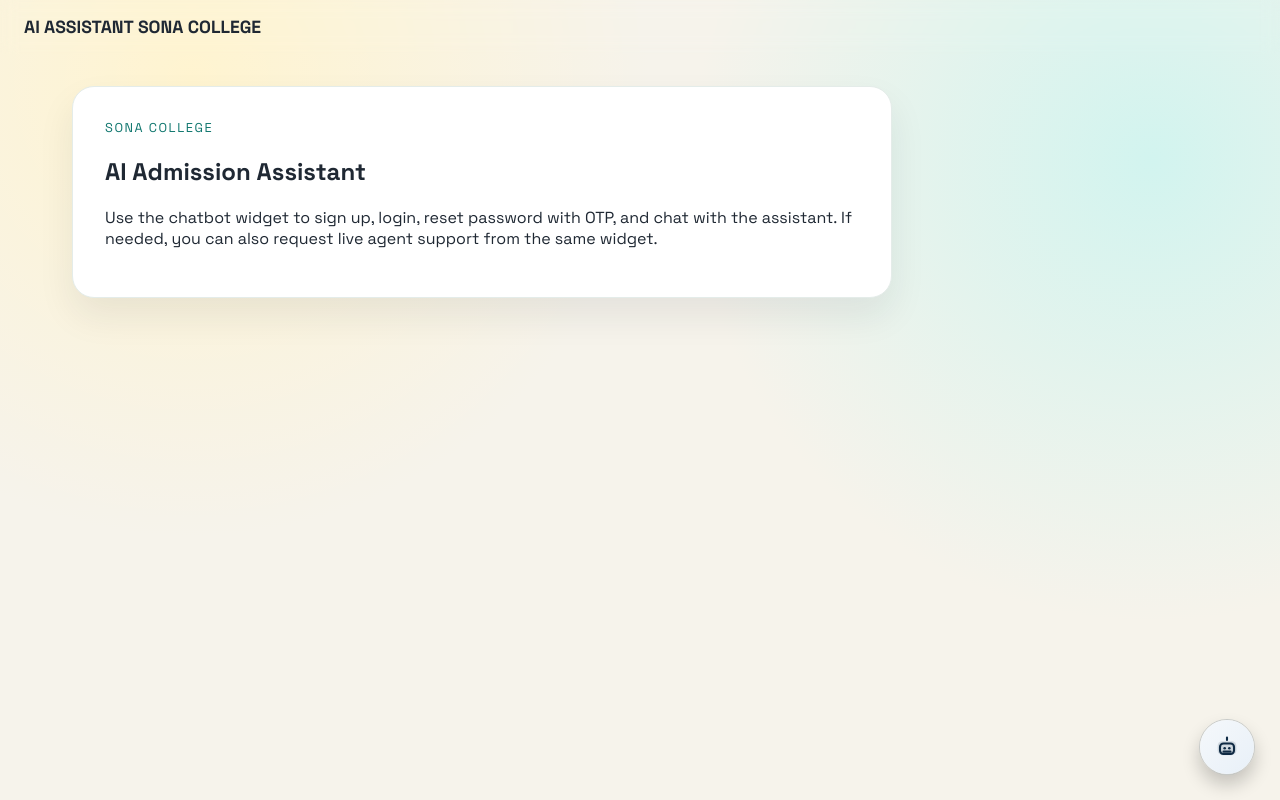
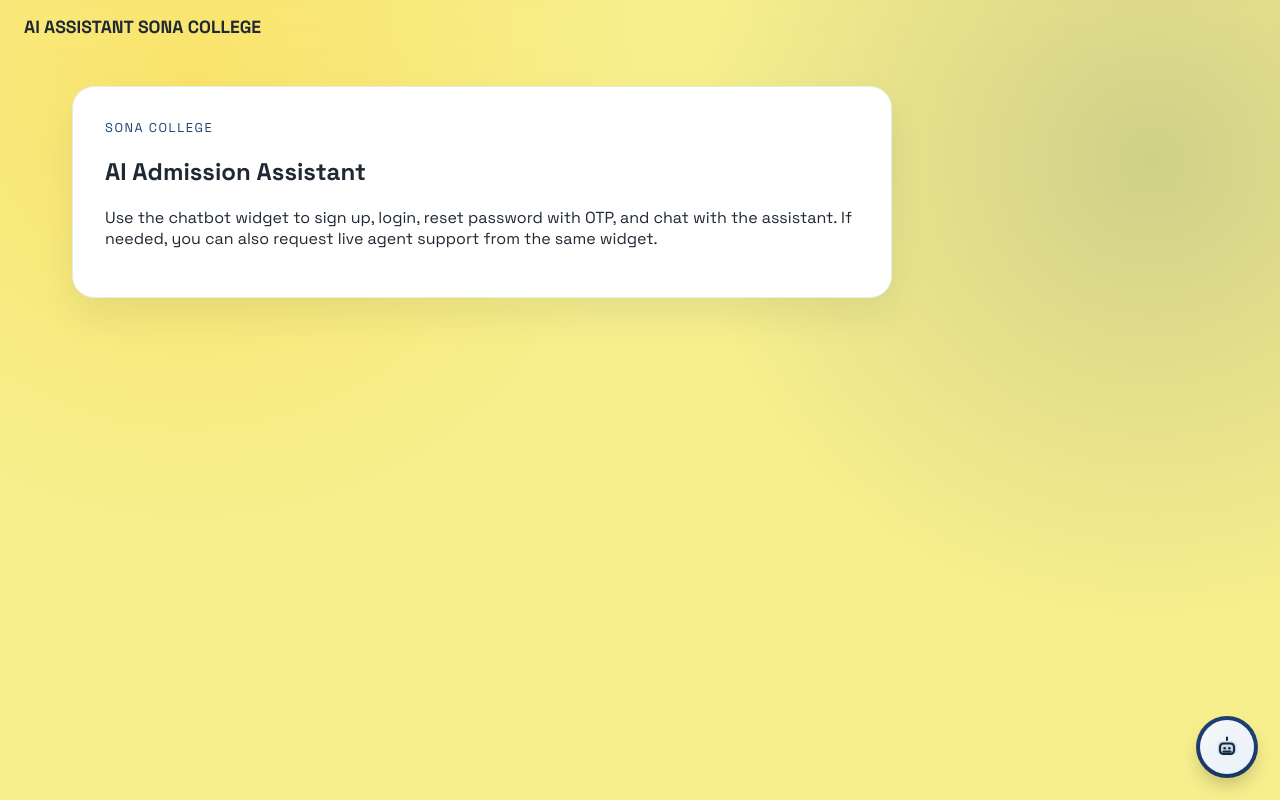
Before and after one commit to haridharshan-dot/Rag-chatbot, a React (Vite) app in the folder client/: page / in a window 1280 px wide. Built offline with nearby package versions, Linux system fonts and the light colour scheme; no server answers.

Commit message:
Apply Sona brand palette across UI surfaces

```diff
--- a/client/src/chatbot-modern.css
+++ b/client/src/chatbot-modern.css
@@ -1380,6 +1380,77 @@
   backdrop-filter: none;
 }
 
+/* Sona brand lock: #FECC2A, #F7EF8D, #1E4175 */
+:root {
+  --cc-brand-blue: #1e4175;
+  --cc-brand-yellow: #fecc2a;
+  --cc-brand-cream: #f7ef8d;
+}
+
+.cc-widget {
+  background: linear-gradient(165deg, #fffef4 0%, #f7ef8d 52%, #fff7cd 100%) !important;
+  border-color: #d8ca84 !important;
+}
+
+.cc-shell {
+  background: linear-gradient(180deg, #fffdf2 0%, #fff9db 20%, #ffffff 100%) !important;
+}
+
+.cc-header {
+  background: #fffbe7 !important;
+  border-bottom-color: #e2d58f !important;
+}
+
+.cc-brand-copy h3,
+.cc-avatar-bot,
+.cc-action-btn,
+.cc-student-pill,
+.cc-channel-tab,
+.cc-bubble-time,
+.cc-markdown a {
+  color: var(--cc-brand-blue) !important;
+}
+
+.cc-agent-cta,
+.cc-send,
+.cc-channel-tab-agent.active,
+.cc-channel-tab-ai.active {
+  background: var(--cc-brand-blue) !important;
+  border-color: var(--cc-brand-blue) !important;
+  color: #ffffff !important;
+}
+
+.cc-action-btn:hover,
+.cc-send:hover:not(:disabled),
+.cc-agent-cta:hover {
+  background: #17345d !important;
+  border-color: #17345d !important;
+}
+
+.cc-hours-pill,
+.cc-bubble-system,
+.cc-resolved-card,
+.cc-chip,
+.cc-resume-banner {
+  background: #fff7cc !important;
+  border-color: #e5d27f !important;
+}
+
+.cc-bubble-student {
+  background: var(--cc-brand-blue) !important;
+  border-color: var(--cc-brand-blue) !important;
+}
+
+.cc-bubble-agent {
+  background: #fffbe2 !important;
+  border-color: #e5d78e !important;
+}
+
+.cc-input-wrap:focus-within {
+  border-color: var(--cc-brand-blue) !important;
+  box-shadow: 0 0 0 4px rgba(30, 65, 117, 0.16) !important;
+}
+
 .cc-header-main {
   display: flex;
   align-items: center;
--- a/client/src/styles-status.css
+++ b/client/src/styles-status.css
@@ -1,3 +1,9 @@
+.status-layout {
+  --sona-blue: #1e4175;
+  --sona-yellow: #fecc2a;
+  --sona-cream: #f7ef8d;
+}
+
 /* Status Page Layout */
 .status-layout {
   display: grid;
@@ -9,8 +15,8 @@
 
 /* Sidebar */
 .status-sidebar {
-  background: linear-gradient(170deg, #f6f9fc 0%, #eef3f7 100%);
-  border: 1px solid #d8e1ea;
+  background: linear-gradient(170deg, #fffdf1 0%, #f7ef8d 100%);
+  border: 1px solid #e0d28d;
   border-radius: 16px;
   box-shadow: 0 12px 35px rgba(0, 0, 0, 0.08);
   padding: 1rem;
@@ -35,7 +41,7 @@
   text-transform: uppercase;
   letter-spacing: 0.12em;
   font-size: 0.8rem;
-  color: #0f766e;
+  color: #1e4175;
   margin-bottom: 0.3rem;
   margin: 0;
 }
@@ -67,8 +73,8 @@
 }
 
 .status-item.info {
-  background: linear-gradient(135deg, #a8edea 0%, #fed6e3 100%);
-  border-left-color: #0f766e;
+  background: linear-gradient(135deg, #f7ef8d 0%, #fecc2a 100%);
+  border-left-color: #1e4175;
 }
 
 .status-item h4 {
@@ -101,9 +107,9 @@
 /* Navigation Buttons */
 .nav-btn {
   padding: 0.7rem 1.2rem;
-  border: 1px solid #0f766e;
+  border: 1px solid #1e4175;
   background: transparent;
-  color: #0f766e;
+  color: #1e4175;
   border-radius: 8px;
   cursor: pointer;
   font-weight: 600;
@@ -113,22 +119,22 @@
 }
 
 .nav-btn:hover {
-  background: #0f766e;
+  background: #1e4175;
   color: white;
 }
 
 .nav-btn.agent-btn {
-  background: #0f766e;
+  background: #1e4175;
   color: white;
 }
 
 .nav-btn.agent-btn:hover {
-  background: #0d5d5a;
+  background: #17345d;
 }
 
 /* Main Content Area */
 .status-main {
-  background: white;
+  background: #fffef7;
   border-radius: 16px;
   box-shadow: 0 12px 35px rgba(0, 0, 0, 0.08);
   padding: 2rem;
@@ -144,8 +150,8 @@
 }
 
 .ops-card {
-  background: linear-gradient(160deg, #f7fafc 0%, #edf2f7 100%);
-  border: 1px solid #d7e1ea;
+  background: linear-gradient(160deg, #fffef4 0%, #f7ef8d 100%);
+  border: 1px solid #e3d797;
   border-radius: 12px;
   padding: 0.9rem;
 }
--- a/client/src/styles.css
+++ b/client/src/styles.css
@@ -1,11 +1,14 @@
 :root {
-  --bg: #f6f3eb;
+  --sona-blue: #1e4175;
+  --sona-yellow: #fecc2a;
+  --sona-cream: #f7ef8d;
+  --bg: #f7ef8d;
   --ink: #1f2833;
-  --accent: #0f766e;
-  --accent-soft: #d2f4ef;
+  --accent: #1e4175;
+  --accent-soft: #f7ef8d;
   --panel: #ffffff;
-  --panel-soft: #f9fcfb;
-  --border-soft: #d7e8e5;
+  --panel-soft: #fffdf1;
+  --border-soft: #d9d3a6;
   --shadow: 0 12px 35px rgba(0, 0, 0, 0.08);
 }
 
@@ -18,8 +21,8 @@ body {
   font-family: "Space Grotesk", "Segoe UI", sans-serif;
   color: var(--ink);
   background:
-    radial-gradient(circle at 15% 10%, #fff4d0 0, transparent 35%),
-    radial-gradient(circle at 90% 20%, #d2f4ef 0, transparent 35%),
+    radial-gradient(circle at 15% 10%, rgba(254, 204, 42, 0.34) 0, transparent 35%),
+    radial-gradient(circle at 90% 20%, rgba(30, 65, 117, 0.18) 0, transparent 35%),
     var(--bg);
   min-height: 100vh;
 }
@@ -281,8 +284,47 @@ body.chatbot-embed-mode #root {
   text-transform: uppercase;
   letter-spacing: 0.12em;
   font-size: 0.8rem;
-  color: var(--accent);
+  color: var(--sona-blue);
   margin-bottom: 0.3rem;
+}
+
+/* Sona brand lock across admin/student surfaces */
+.pill-btn,
+.student-auth-form button,
+.chat-fab,
+.student-auth-tabs button.active,
+.admin-view-tab.active,
+.admin-report-download,
+.cc-agent-cta {
+  background: var(--sona-blue) !important;
+  color: #ffffff !important;
+  border-color: var(--sona-blue) !important;
+}
+
+.pill-btn:hover,
+.student-auth-form button:hover,
+.chat-fab:hover,
+.admin-report-download:hover,
+.cc-agent-cta:hover {
+  background: #17345d !important;
+  border-color: #17345d !important;
+}
+
+.student-secondary-btn,
+.student-dev-otp,
+.student-history-item,
+.admin-chip,
+.admin-kpi,
+.admin-live-queue,
+.ops-card {
+  background: #fffbe0 !important;
+  border-color: #e6d98e !important;
+}
+
+.student-link-btn,
+.top-nav a,
+.admin-note a {
+  color: var(--sona-blue) !important;
 }
 
 .chat-fab {
```
